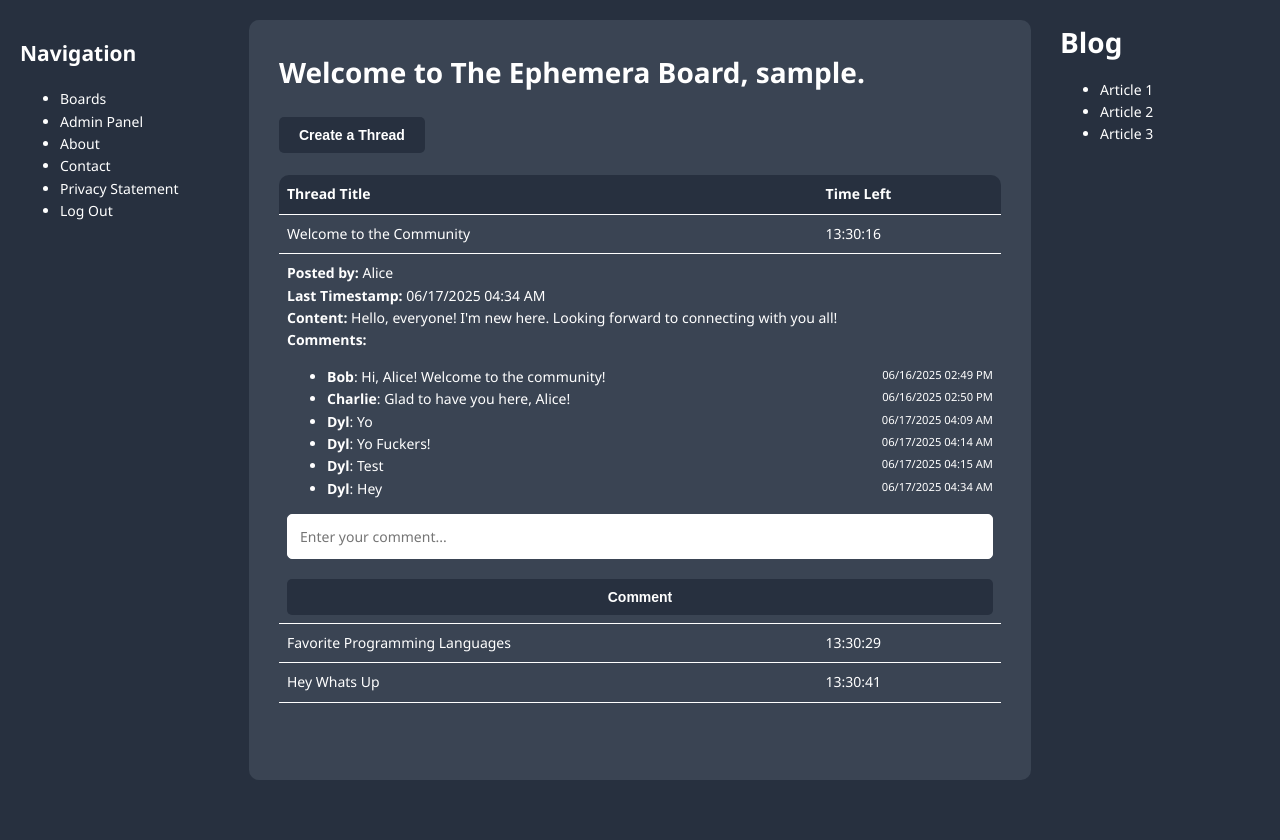
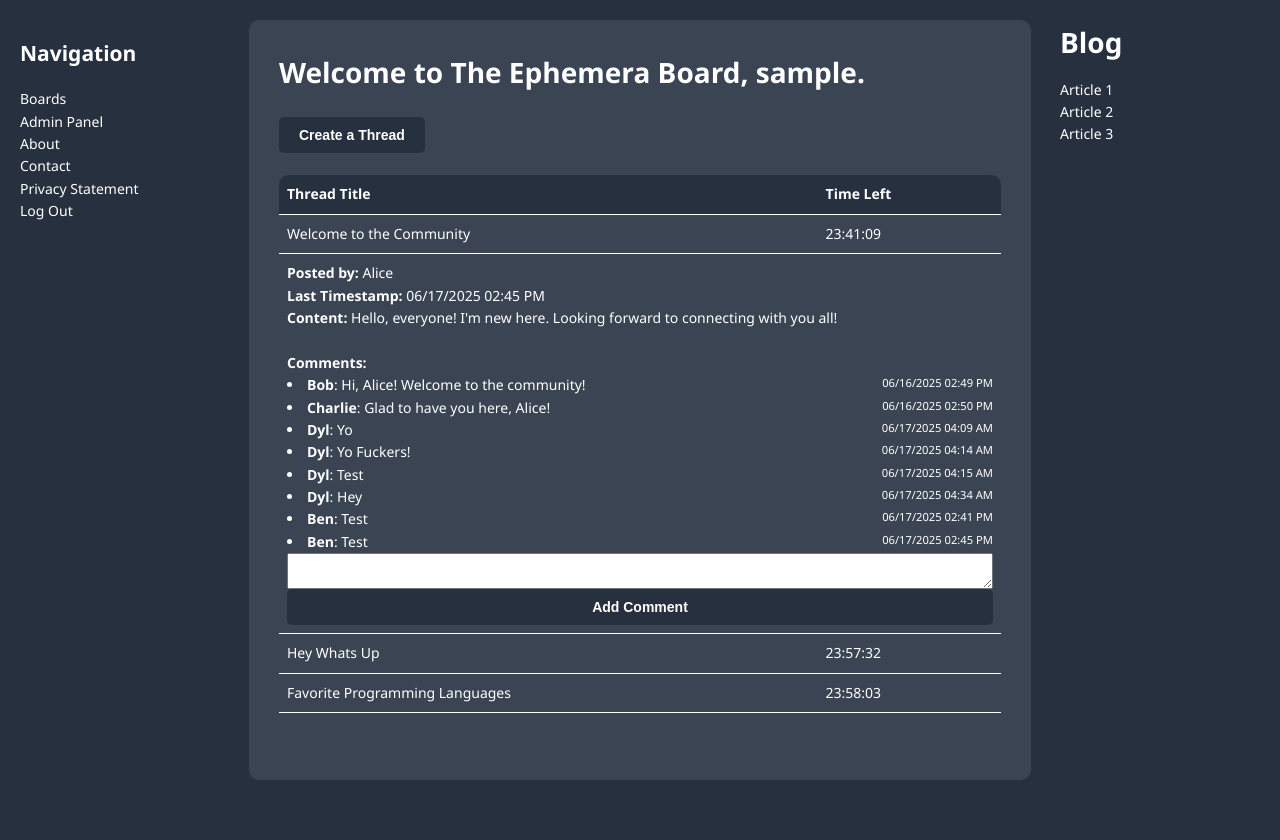
Before and after one commit to benjimanmiller/transient.chat, a PHP site: page /dashboard.php in a window 1280 px wide, after a click on "Welcome to the Community". Shown: the part 85-925 px from the top of the page. Run offline with PHP 8.4, Linux system fonts and the light colour scheme; the visitor is signed in with stand-in values (Sample User, id 1).

Commit message:
dynamic comments

```diff
--- a/css/styles.css
+++ b/css/styles.css
@@ -251,6 +251,11 @@ tr:hover {
     /* Align to the right */
 }
 
+ul {
+    list-style-type: none; /* Removes bullet points from list items */
+    padding-left: 0; /* Removes left padding */
+}
+
 html {
     height: 100%;
 }
--- a/dashboard.php
+++ b/dashboard.php
@@ -14,6 +14,7 @@
         <?php include 'sidebar-left.php'; ?>
         <?php include 'sidebar-right.php'; ?>
         <?php include 'popup-status.php'; ?>
+        <script src="js/dashboard.js"></script>
 
         <div class="content">
             <div class="container">
@@ -105,9 +106,8 @@
                             <td colspan="2">
                                 <strong>Posted by:</strong> <?php echo htmlspecialchars($thread['user']); ?><br>
                                 <strong>Last Timestamp:</strong> <?php echo $formattedTimestamp; ?><br>
-                                <strong>Content:</strong> <?php echo htmlspecialchars($thread['content']); ?><br>
+                                <strong>Content:</strong> <?php echo htmlspecialchars($thread['content']); ?><br><br>
                                 <strong>Comments:</strong>
-                                <ul>
                                 <?php foreach ($thread['comments'] as $comment): ?>
                                     <li>
                                         <strong><?php echo htmlspecialchars($comment['user']); ?></strong>:
@@ -117,13 +117,11 @@
                                         </span>
                                     </li>
                                 <?php endforeach; ?>
-                                </ul>
 
-                                <!-- Comment form -->
-                                <form method="post" action="add-comment.php">
-                                    <input type="hidden" name="threadId" value="<?php echo $thread['threadId']; ?>">
-                                    <input type="text" name="newComment" placeholder="Enter your comment..." required>
-                                    <button type="submit">Comment</button>
+                                <form class="commentForm" data-thread-id="<?php echo $thread['threadId']; ?>">
+                                    <input type="hidden" name="threadId" value="<?php echo $thread['threadId']; ?>"> <!-- This input could be omitted since we're using the data attribute -->
+                                    <textarea name="newComment" required></textarea>
+                                    <button type="submit">Add Comment</button>
                                 </form>
                             </td>
                         </tr>
--- a/data.json
+++ b/data.json
@@ -4,7 +4,7 @@
         "threadId": "1234",
         "user": "Alice",
         "content": "Hello, everyone! I'm new here. Looking forward to connecting with you all!",
-        "timestamp": "2025-06-17T04:34:32Z",
+        "timestamp": "2025-06-17T14:45:25Z",
         "comments": [
             {
                 "user": "Bob",
@@ -35,6 +35,16 @@
                 "user": "Dyl",
                 "comment": "Hey",
                 "timestamp": "2025-06-17T04:34:32Z"
+            },
+            {
+                "user": "Ben",
+                "comment": "Test",
+                "timestamp": "2025-06-17T14:41:18Z"
+            },
+            {
+                "user": "Ben",
+                "comment": "Test",
+                "timestamp": "2025-06-17T14:45:25Z"
             }
         ]
     },
@@ -43,7 +53,7 @@
         "threadId": "123456",
         "user": "David",
         "content": "What's your favorite programming language and why?",
-        "timestamp": "2025-06-17T04:34:45Z",
+        "timestamp": "2025-06-17T15:02:19Z",
         "comments": [
             {
                 "user": "Eve",
@@ -64,6 +74,36 @@
                 "user": "Dyl",
                 "comment": "Yo",
                 "timestamp": "2025-06-17T04:34:45Z"
+            },
+            {
+                "user": "Ben",
+                "comment": "Hey Guys whats up?",
+                "timestamp": "2025-06-17T14:42:40Z"
+            },
+            {
+                "user": "Ben",
+                "comment": "Hey Guys whats up?",
+                "timestamp": "2025-06-17T14:42:42Z"
+            },
+            {
+                "user": "Ben",
+                "comment": "Hey Guys whats up?",
+                "timestamp": "2025-06-17T14:42:44Z"
+            },
+            {
+                "user": "Ben",
+                "comment": "Test",
+                "timestamp": "2025-06-17T14:46:34Z"
+            },
+            {
+                "user": "Ben",
+                "comment": "Sup\r\n",
+                "timestamp": "2025-06-17T14:46:43Z"
+            },
+            {
+                "user": "Ben",
+                "comment": "Yo",
+                "timestamp": "2025-06-17T15:02:19Z"
             }
         ]
     },
@@ -72,7 +112,7 @@
         "threadId": "6850ee1a5d910",
         "user": "Dyl",
         "content": "Hey Hows it going. ",
-        "timestamp": "2025-06-17T04:34:57Z",
+        "timestamp": "2025-06-17T15:01:48Z",
         "comments": [
             {
                 "user": "Dyl",
@@ -83,6 +123,26 @@
                 "user": "Dyl",
                 "comment": "bymp",
                 "timestamp": "2025-06-17T04:34:57Z"
+            },
+            {
+                "user": "Ben",
+                "comment": "Yo!",
+                "timestamp": "2025-06-17T14:44:17Z"
+            },
+            {
+                "user": "Ben",
+                "comment": "Whats up?",
+                "timestamp": "2025-06-17T14:44:25Z"
+            },
+            {
+                "user": "Ben",
+                "comment": "Hey",
+                "timestamp": "2025-06-17T14:44:49Z"
+            },
+            {
+                "user": "Ben",
+                "comment": "test",
+                "timestamp": "2025-06-17T15:01:48Z"
             }
         ]
     }
--- /dev/null
+++ b/js/dashboard.js
@@ -0,0 +1,28 @@
+document.addEventListener("DOMContentLoaded", function () {
+  document.querySelectorAll('.commentForm').forEach(function(form) {
+    form.addEventListener('submit', function(event) {
+      event.preventDefault(); // Prevents page refresh
+
+      const formData = new FormData(this);
+
+      // Debug: Log the threadId to ensure correctness
+      console.log('Submitting comment for threadId:', this.getAttribute('data-thread-id'));
+
+      formData.append('threadId', this.getAttribute('data-thread-id')); // Check if this is correct
+
+      fetch('add-comment-ajax.php', {  // Ensure this points to the correct file handling AJAX
+        method: 'POST',
+        body: formData
+      })
+      .then(response => response.json())
+      .then(data => {
+        if (data.success) {
+          // existing success code
+        } else {
+          console.error('Error adding comment:', data.message);
+        }
+      })
+      .catch(error => console.error('Error:', error));
+    });
+  });
+});
```
Also changed, not shown: add-comment-ajax.php (added, +39 -0 lines), users.json (+8 -0 lines). Lines whose indentation alone changed are shown as unchanged.
